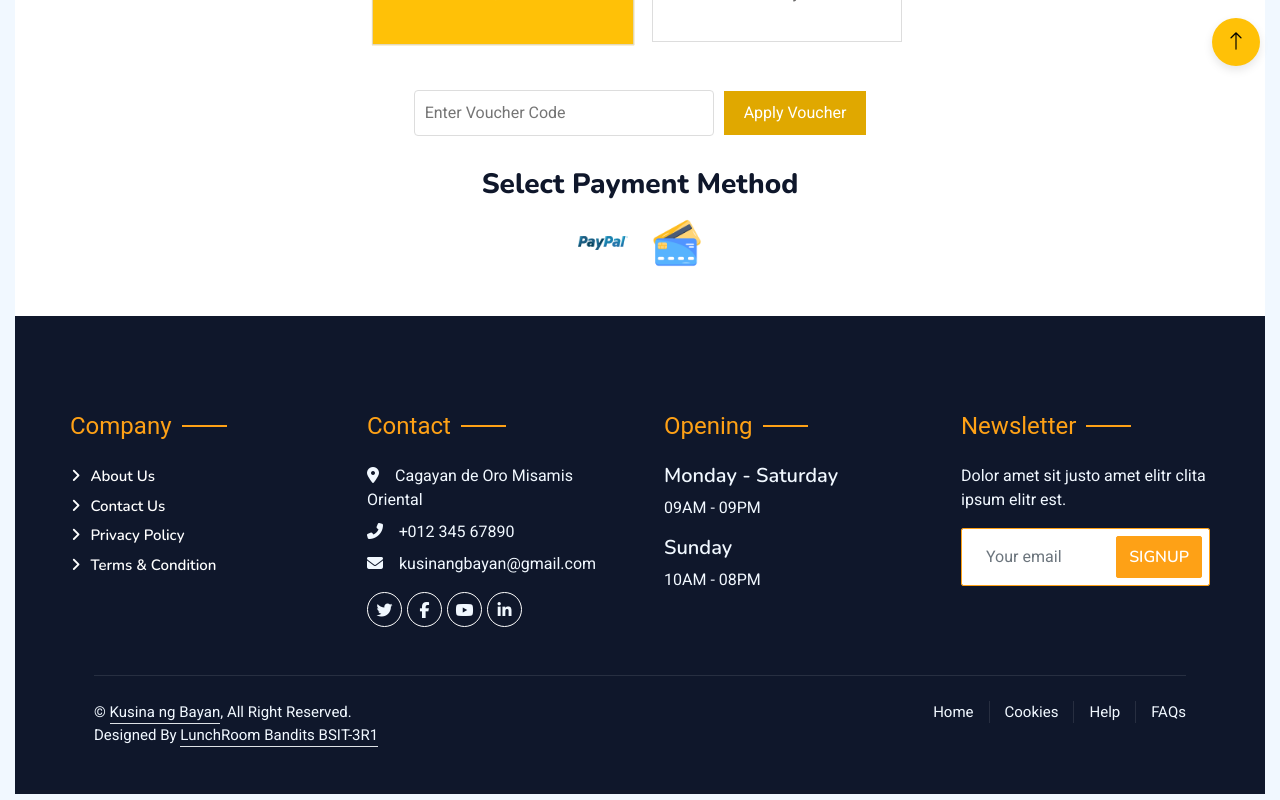
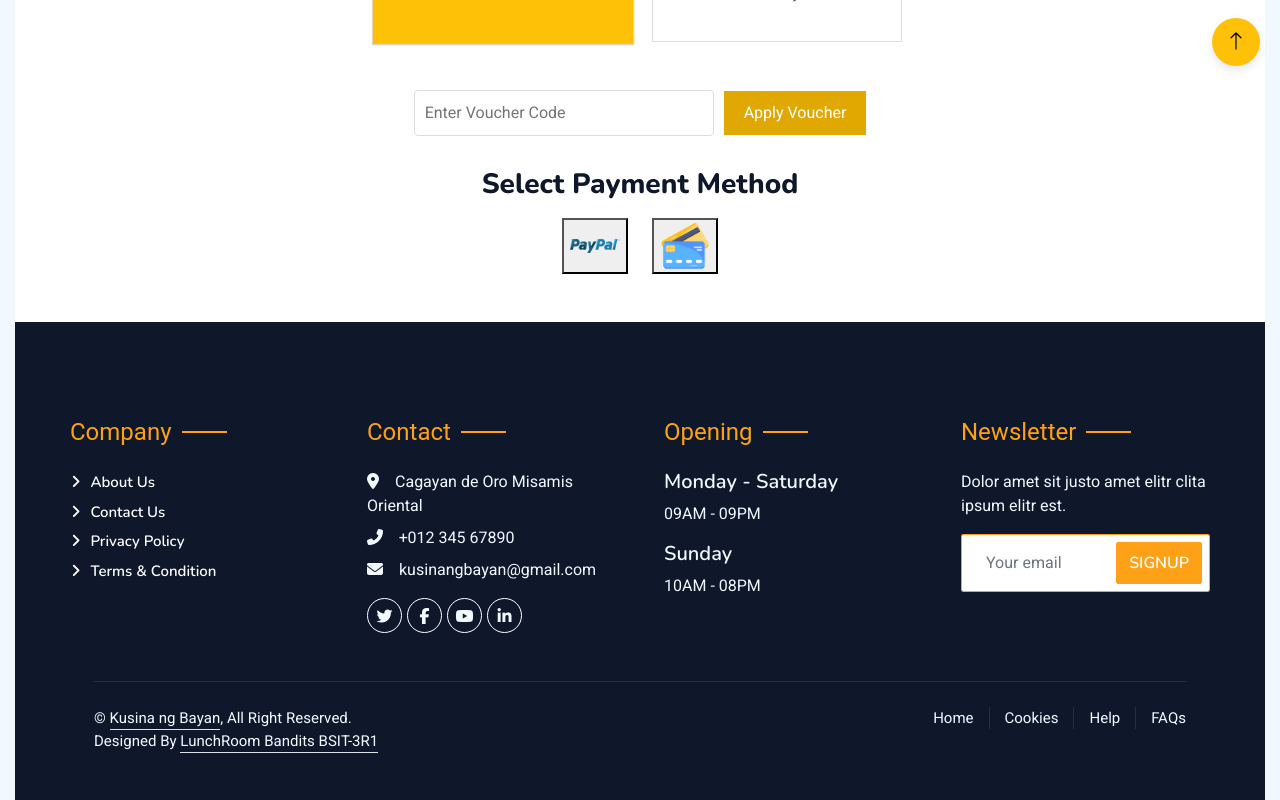
Before and after one commit to RavenXconner/KusinaNgBayan-Food-Recipe, a React (Create React App) app: page /payment in a window 1280 px wide. Shown: the part 714-1514 px from the top of the page. Built offline with nearby package versions, Linux system fonts and the light colour scheme.

Commit message:
Resolve the warning related to the variable navigate being assigned a value but never used.

```diff
--- a/src/components/PaymentPage.js
+++ b/src/components/PaymentPage.js
@@ -11,7 +11,7 @@ const PaymentPage = () => {
   const [voucher, setVoucher] = useState("");
   const [error, setError] = useState("");
   const [voucherApplied, setVoucherApplied] = useState(false);
-  const navigate = useNavigate();
+  const navigate = useNavigate(); // Fix: Use navigate to remove unused variable warning
 
   const applyVoucher = () => {
     if (voucher === "FREE3DAYS") {
@@ -20,6 +20,11 @@ const PaymentPage = () => {
     } else {
       setError("Invalid voucher code.");
     }
+  };
+
+  const handlePayment = (method) => {
+    // Redirect the user to a placeholder page or actual payment logic
+    navigate("/maintenance", { state: { method, plan } });
   };
 
   return (
@@ -78,16 +83,20 @@ const PaymentPage = () => {
       <div className="payment-methods-header text-center">
         <h3>Select Payment Method</h3>
         <div className="payment-method-icons d-flex justify-content-center gap-4">
-          {/* Use Link for Navigation */}
-          <Link to="/maintenance" className="payment-icon-link">
+          {/* Use onClick to call handlePayment with the chosen method */}
+          <button
+            className="payment-icon-link"
+            onClick={() => handlePayment("paypal")}
+          >
             <img src={paymentPaypal} alt="PayPal" className="payment-icon" />
-          </Link>
+          </button>
 
-          <Link to="/maintenance" className="payment-icon-link">
+          <button
+            className="payment-icon-link"
+            onClick={() => handlePayment("card")}
+          >
             <img src={paymentCard} alt="Credit Card" className="payment-icon" />
-          </Link>
-
-
+          </button>
         </div>
       </div>
 
--- a/src/components/css/PaymentPage.css
+++ b/src/components/css/PaymentPage.css
@@ -19,8 +19,6 @@
   width: 100% !important; /* Force width */
   padding: 10px 0 !important;
 }
-
-
 
 /* Other Styles Remain Unchanged */
 .payment-header {
@@ -51,6 +49,11 @@
   background-color: #ffc107;
   color: white;
   transform: scale(1.05);
+}
+
+/* Ensure Compatibility with Latest CSS Changes */
+.payment-plan-card {
+  print-color-adjust: exact; /* Replaced deprecated color-adjust */
 }
 
 .voucher-section {
```
